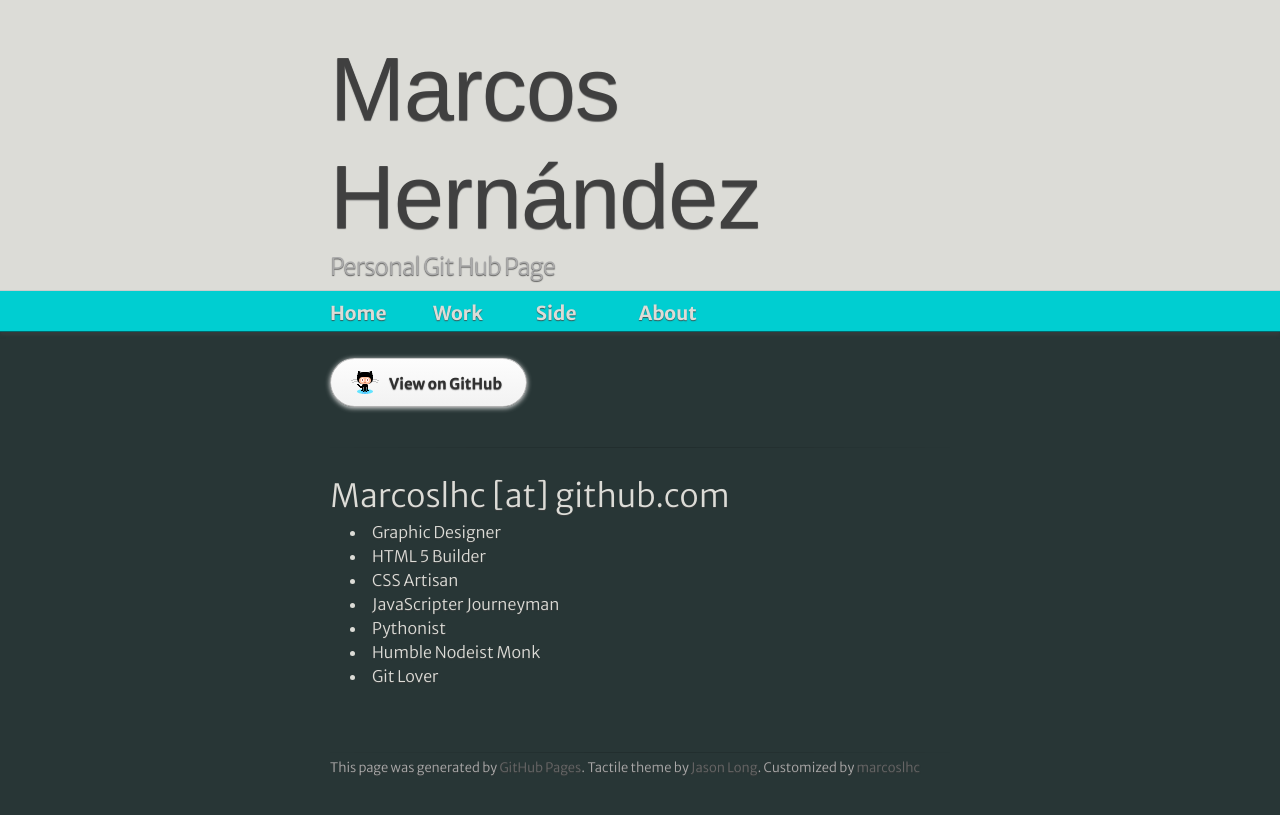
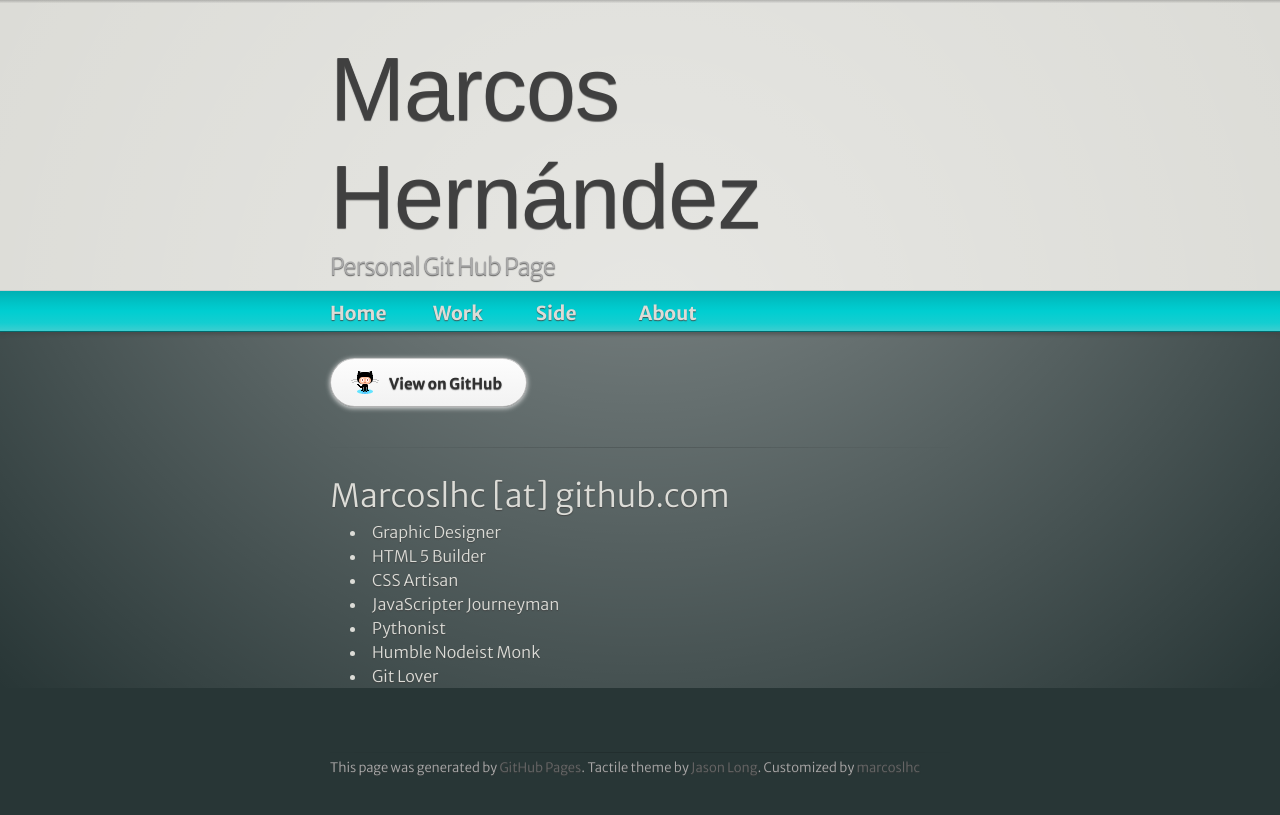
Before and after one commit to marcoslhc/marcoslhc.github.com, a Jekyll site: the page built from index.html, in a window 1280 px wide. Shown: the top 815 px of the page. Built offline with Jekyll 4.4.1, drawn with Linux system fonts in a browser that asks for light colours; some web fonts are replaced.

Commit message:
Correct gradient syntax

```diff
--- a/stylesheets/stylesheet.css
+++ b/stylesheets/stylesheet.css
@@ -66,8 +66,8 @@ a:hover {
 
 header {
   padding-top: 35px;
-  background-image:linear-gradient(top,rgba(64,64,64,.3) 0%,rgba(64,64,64,.0) 1%),
-  radial-gradient(center bottom,rgba(255,255,255,0.3) 0%, rgba(255,255,255,0) 100%);
+  background-image:linear-gradient(to bottom,rgba(64,64,64,.3) 0%,rgba(64,64,64,.0) 1%),
+  radial-gradient(circle at bottom,rgba(255,255,255,0.3) 0%, rgba(255,255,255,0) 100%);
   background-color:rgb(220,220,215);
   box-shadow:0 3px 3px rgba(64,64,64,0.5);
 
@@ -98,7 +98,7 @@ header h2 {
 */
 #main-nav {
     background-color:rgb(0,206,209);
-    background-image: linear-gradient(top,
+    background-image: linear-gradient(to bottom,
     rgba(0,106,109,.3) 0%,
     rgba(0,106,109,.1) 30%,
     rgba(0,106,109,0) 50%,
@@ -141,7 +141,7 @@ header h2 {
 }
 
 #container {
-  background: transparent gradient(center top, rgba(255,255,255,.5) 0%, rgba(255,255,255,.0) 100%);
+  background: transparent radial-gradient(circle at center top, rgba(255,255,255,.5) 0%, rgba(255,255,255,.0) 100%);
   min-height: 595px;
   max-height:100%;
 }
```
